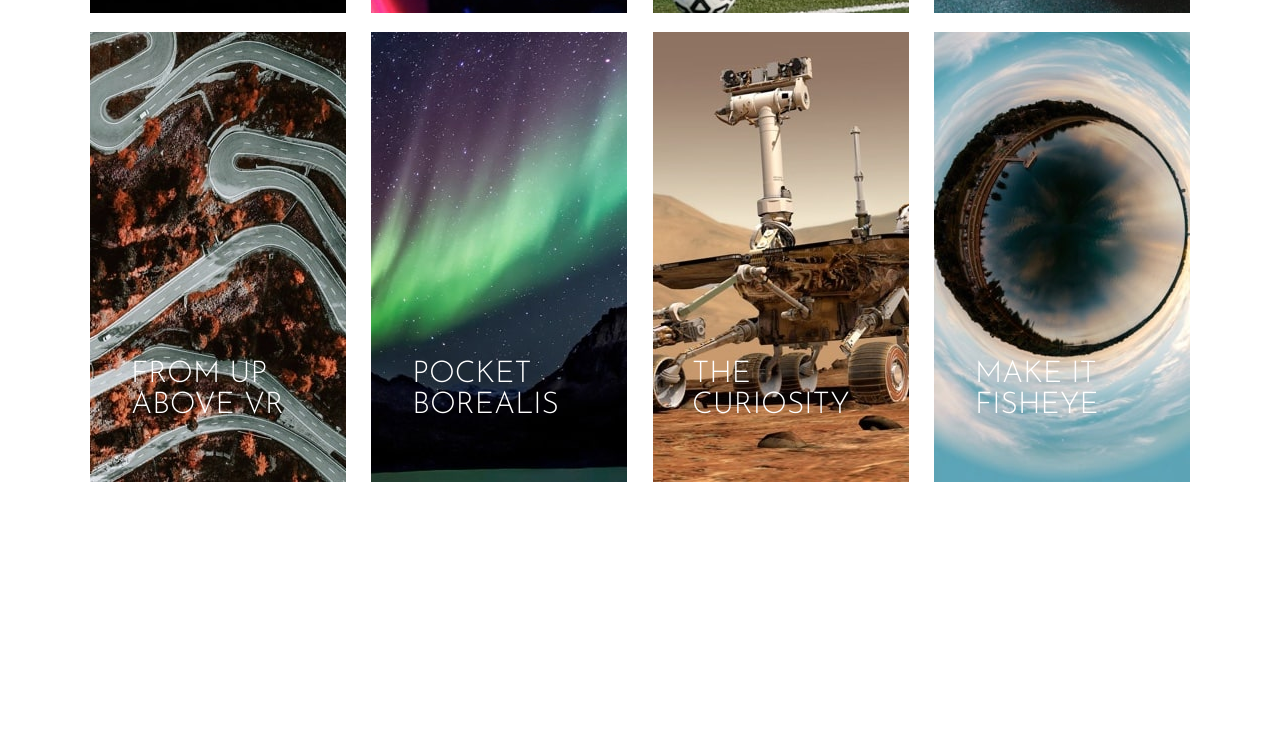
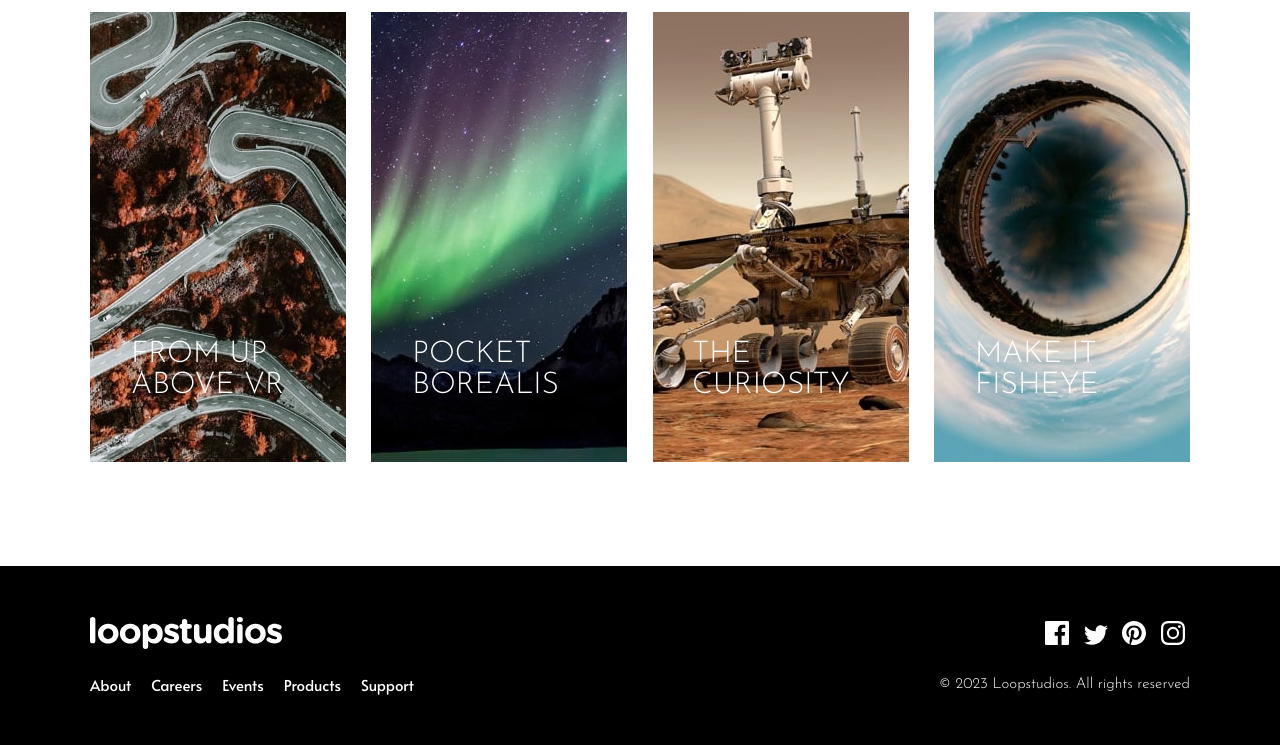
Before and after one commit to vineyy17/Loopstudios-landing-page, a website: page index.html in a window 1280 px wide. Shown: the part 2086-2831 px from the top of the page. Before the commit the page ends 2592 px from the top, so only its background shows below. Drawn offline with Linux system fonts and the light colour scheme.

Commit message:
completed the footer

```diff
--- a/index.html
+++ b/index.html
@@ -112,6 +112,40 @@
 
           </div>
 
+          <footer class="footer">
+
+            <div class="footer__link">
+
+              <div class="logo-box">
+                <img src="images/logo.svg" alt="loopstudios icon" class="logo-icon">
+              </div>
+
+              <div class="link-box">
+                <img src="images/icon-facebook.svg" alt="facebook icon" class="logo-icon logo-icon--footer">
+                <img src="images/icon-twitter.svg" alt="twitter icon" class="logo-icon logo-icon--footer">
+                <img src="images/icon-pinterest.svg" alt="pinterest icon" class="logo-icon logo-icon--footer">
+                <img src="images/icon-instagram.svg" alt="instagram icon" class="logo-icon logo-icon--footer">
+              </div>
+
+            </div>
+
+            <div class="footer__info">
+              <nav class="navbar">
+                <span class="navbar__item">About</span>
+                <span class="navbar__item">Careers</span>
+                <span class="navbar__item">Events</span>
+                <span class="navbar__item">Products</span>
+                <span class="navbar__item">Support</span>
+              </nav>
+
+            <div class="footer__legal">
+              <p class="legal-text">&copy; 2023 Loopstudios. All rights reserved</p>
+            </div>
+
+            </div>
+
+          </footer>
+
         </div>
     </body>
 </html>
--- a/sass/_components.scss
+++ b/sass/_components.scss
@@ -3,6 +3,7 @@
 
 .logo-box {
     flex: 0 0 auto;
+    cursor: pointer;
 }
 
 ///////////////////////////////////////
@@ -12,11 +13,18 @@
     display: flex;
     font-family: 'Alata', sans-serif;
     font-weight: 400;
+    cursor: pointer;
 
     &__item {
         margin-right: 2rem;
         display: flex;
         align-items: center;
+        transition: border-bottom .2s;
+        backface-visibility: hidden;
+
+        &:hover {
+            border-bottom: 1px solid var(--white);
+        }
     }
 }
 
@@ -179,3 +187,30 @@
     }
 
 }
+
+
+///////////////////////////////////////
+// PICTURE GALLERY
+.footer {
+    background-color: var(--black);
+    margin-top: 10rem;
+    padding: 5rem 9rem;
+
+    &__link {
+        display: flex;
+        justify-content: space-between;
+        align-items: center;
+    }
+
+    &__info {
+        display: flex;
+        justify-content: space-between;
+        align-items: center;
+        padding-top: 2rem;
+        align-self: stretch;
+    }
+}
+
+.logo-icon--footer {
+    margin: .5rem;
+}
--- a/sass/_layout.scss
+++ b/sass/_layout.scss
@@ -20,7 +20,7 @@
 
 .picture-gallery {
     display: flex;
-    padding: 2rem 9rem;
+    padding: 0 9rem;
     flex-wrap: wrap;
 
     justify-content: space-between;
```
Also changed, not shown: css/style.css, 1 other file.
